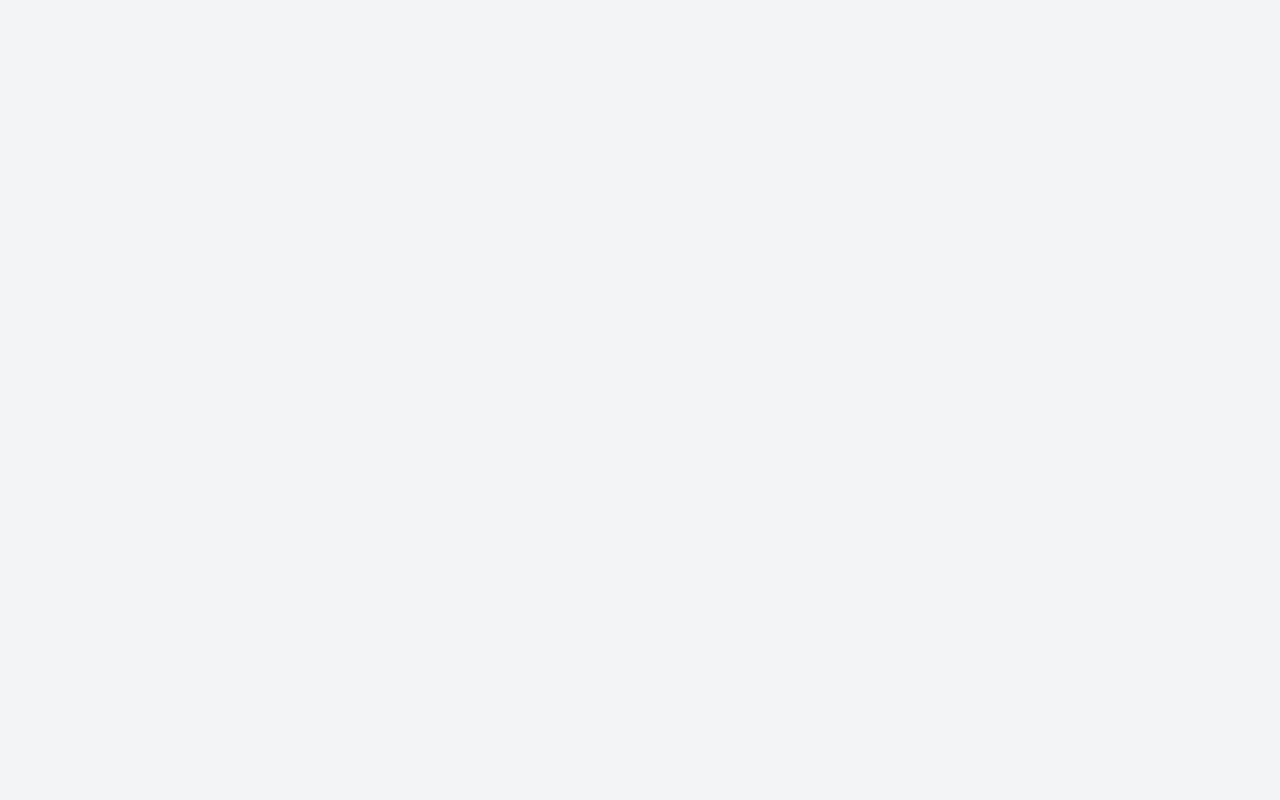
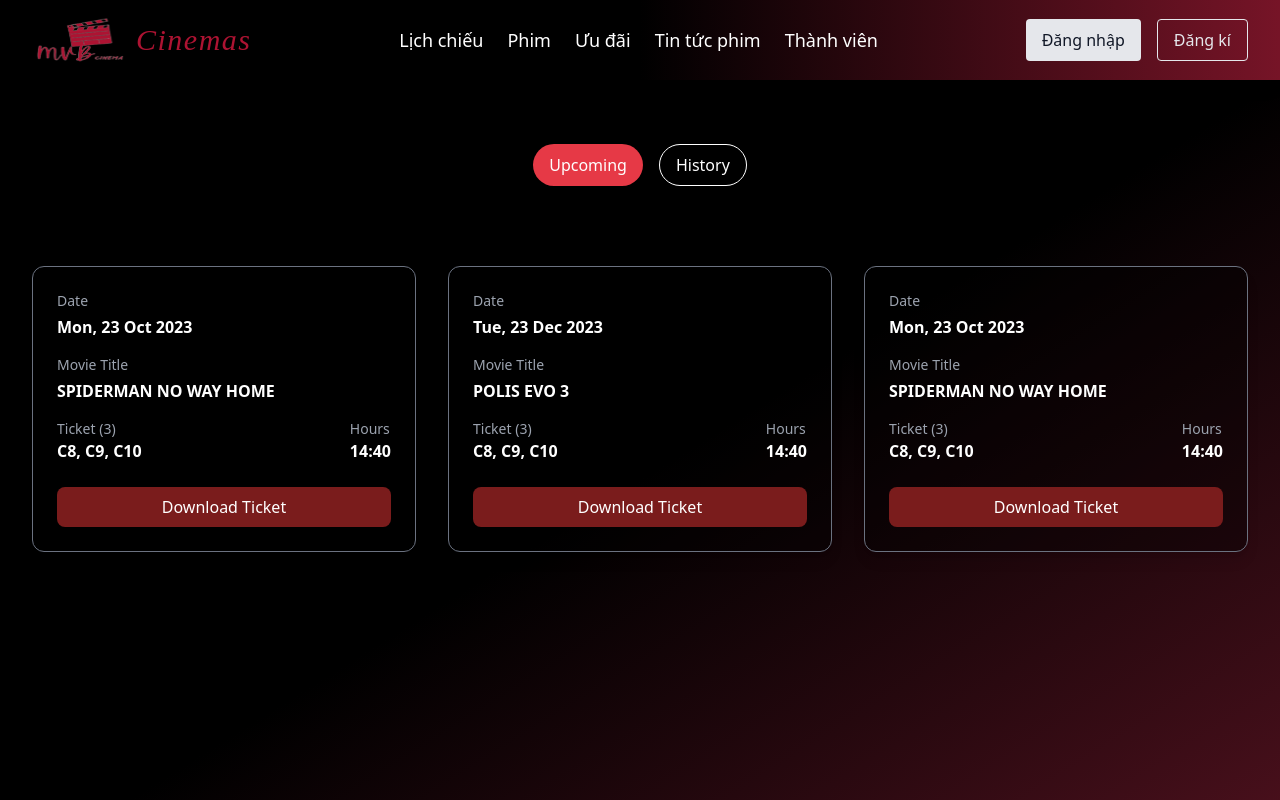
Before and after one commit to Manh8929/MOVIE_BOOKING_CAPSTONE2, a React (Vite) app in the folder Frontend/: page /ticket-up-his in a window 1280 px wide. Before the commit this address had no page. Shown: the top 800 px of the page. Built offline with nearby package versions, Linux system fonts and the light colour scheme.

Commit message:
Create UI Ticket Upcoming and history, setup color All

```diff
--- a/Frontend/src/components/HeaderComponent/HeaderComponent.jsx
+++ b/Frontend/src/components/HeaderComponent/HeaderComponent.jsx
@@ -8,11 +8,11 @@ const HeaderComponent = () => {
   const [isOpen, setIsOpen] = useState(false);
 
   return (
-    <header className="fixed top-0 left-0 w-full flex items-center justify-between px-8 py-4 bg-gradient-to-r from-black via-black to-green-900 shadow-lg z-50">
+    <header className="fixed top-0 left-0 w-full flex items-center justify-between px-8 py-4 bg-gradient-to-r from-black via-black to-[rgb(118,20,39)] shadow-lg z-50">
       {/* Logo */}
-      <Link to='/' className="flex items-center space-x-2 cursor-pointer">
+      <Link to="/" className="flex items-center space-x-2 cursor-pointer">
         <img src={logo} alt="Logo" className="w-24 h-12" />
-        <span className="text-3xl text-green-500 font-[Playfair] italic tracking-wider drop-shadow-md">
+        <span className="text-3xl text-[#AD1332] font-[Playfair] italic tracking-wider drop-shadow-md">
           Cinemas
         </span>
       </Link>
@@ -24,15 +24,18 @@ const HeaderComponent = () => {
 
       {/* Buttons */}
       <div className="hidden md:flex space-x-4">
-        <button className="bg-green-500 text-white px-4 py-2 rounded hover:bg-green-600 transition-transform transform hover:-translate-y-1">
+        <button className="bg-[#E5E7EB] text-[#111827] px-4 py-2 rounded hover:bg-[#D1D5DB] transition-transform transform hover:-translate-y-1">
           Đăng nhập
         </button>
-        <button className="border border-green-500 text-green-500 px-4 py-2 rounded hover:bg-green-500 hover:text-white transition-transform transform hover:-translate-y-1">
+        <button className="border border-[#E5E7EB] text-[#E5E7EB] px-4 py-2 rounded hover:bg-[#E5E7EB] hover:text-[#111827] transition-transform transform hover:-translate-y-1">
           Đăng kí
         </button>
       </div>
 
-      <button className="md:hidden text-white text-2xl" onClick={() => setIsOpen(!isOpen)}>
+      <button
+        className="md:hidden text-white text-2xl"
+        onClick={() => setIsOpen(!isOpen)}
+      >
         {isOpen ? <FiX /> : <FiMenu />}
       </button>
 
@@ -40,7 +43,10 @@ const HeaderComponent = () => {
       {isOpen && (
         <div className="fixed top-0 left-0 w-full h-full bg-black bg-opacity-80 flex flex-col items-center space-y-6 p-8 transition-all duration-300 z-50">
           {/* Close Button */}
-          <button className="absolute top-4 right-6 text-white text-3xl" onClick={() => setIsOpen(false)}>
+          <button
+            className="absolute top-4 right-6 text-white text-3xl"
+            onClick={() => setIsOpen(false)}
+          >
             <FiX />
           </button>
 
--- a/Frontend/src/components/MovieListComponent/MoviesSection.jsx
+++ b/Frontend/src/components/MovieListComponent/MoviesSection.jsx
@@ -74,7 +74,7 @@ const MoviesSection = () => {
 const MovieListComponent = ({ title, movies }) => {
     return (
         <div className="max-w-7xl mx-auto px-4 py-8">
-            <h2 className="text-3xl font-bold text-gray-800 text-center mb-6 uppercase tracking-wide">
+            <h2 className="text-3xl font-bold text-white text-center mb-6 uppercase tracking-wide">
                 {title}
             </h2>
             <Swiper
--- /dev/null
+++ b/Frontend/src/components/MyTicketUpComponent/MyTicketHisComponent.jsx
@@ -0,0 +1,59 @@
+import React from 'react'
+
+const MyTicketHisComponent = () => {
+  return (
+    <div className="grid grid-cols-1 md:grid-cols-2 lg:grid-cols-3 gap-8 justify-items-center">
+      {/* Ticket Card 1 */}
+      <div className="border border-gray-500 rounded-xl p-6 w-full max-w-sm bg-black bg-opacity-40 shadow-lg">
+        <div className="mb-6">
+          <p className="text-gray-400 text-sm">Date</p>
+          <p className="font-semibold mb-4">Mon, 23 Oct 2023</p>
+
+          <p className="text-gray-400 text-sm">Movie Title</p>
+          <p className="font-semibold mb-4">SPIDERMAN NO WAY HOME</p>
+
+          <div className="flex justify-between">
+            <div>
+              <p className="text-gray-400 text-sm">Ticket (3)</p>
+              <p className="font-semibold">C8, C9, C10</p>
+            </div>
+            <div>
+              <p className="text-gray-400 text-sm">Hours</p>
+              <p className="font-semibold">14:40</p>
+            </div>
+          </div>
+        </div>
+        <button className="w-full bg-green-300 text-black py-2 rounded-lg hover:bg-green-400">
+          Download Ticket
+        </button>
+      </div>
+
+      {/* Ticket Card 2 */}
+      <div className="border border-gray-500 rounded-xl p-6 w-full max-w-sm bg-black bg-opacity-40 shadow-lg">
+        <div className="mb-6">
+          <p className="text-gray-400 text-sm">Date</p>
+          <p className="font-semibold mb-4">Mon, 23 Oct 2023</p>
+
+          <p className="text-gray-400 text-sm">Movie Title</p>
+          <p className="font-semibold mb-4">SPIDERMAN NO WAY HOME</p>
+
+          <div className="flex justify-between">
+            <div>
+              <p className="text-gray-400 text-sm">Ticket (3)</p>
+              <p className="font-semibold">C8, C9, C10</p>
+            </div>
+            <div>
+              <p className="text-gray-400 text-sm">Hours</p>
+              <p className="font-semibold">14:40</p>
+            </div>
+          </div>
+        </div>
+        <button className="w-full bg-green-300 text-black py-2 rounded-lg hover:bg-green-400">
+          Download Ticket
+        </button>
+      </div>
+    </div>
+  );
+}
+
+export default MyTicketHisComponent
--- /dev/null
+++ b/Frontend/src/components/MyTicketUpComponent/MyTicketUpComponent.jsx
@@ -0,0 +1,84 @@
+import React from 'react'
+
+const MyTicketUpComponent = () => {
+  return (
+    <div className="grid grid-cols-1 md:grid-cols-2 lg:grid-cols-3 gap-8 justify-items-center">
+      {/* Ticket Card */}
+      <div className="border border-gray-500 rounded-xl p-6 w-full max-w-sm bg-black bg-opacity-40 flex flex-col justify-between shadow-lg">
+        <div>
+          <p className="text-gray-400 text-sm mb-1">Date</p>
+          <p className="font-semibold mb-4">Mon, 23 Oct 2023</p>
+
+          <p className="text-gray-400 text-sm mb-1">Movie Title</p>
+          <p className="font-semibold mb-4">SPIDERMAN NO WAY HOME</p>
+
+          <div className="flex justify-between mb-6">
+            <div>
+              <p className="text-gray-400 text-sm">Ticket (3)</p>
+              <p className="font-semibold">C8, C9, C10</p>
+            </div>
+            <div>
+              <p className="text-gray-400 text-sm">Hours</p>
+              <p className="font-semibold">14:40</p>
+            </div>
+          </div>
+        </div>
+        <button className="w-full bg-[#7A1C1C] hover:bg-[#E63946] text-white py-2 rounded-lg">
+          Download Ticket
+        </button>
+      </div>
+
+      {/* Ticket Card 2 */}
+      <div className="border border-gray-500 rounded-xl p-6 w-full max-w-sm bg-black bg-opacity-40 flex flex-col justify-between shadow-lg">
+        <div>
+          <p className="text-gray-400 text-sm mb-1">Date</p>
+          <p className="font-semibold mb-4">Tue, 23 Dec 2023</p>
+
+          <p className="text-gray-400 text-sm mb-1">Movie Title</p>
+          <p className="font-semibold mb-4">POLIS EVO 3</p>
+
+          <div className="flex justify-between mb-6">
+            <div>
+              <p className="text-gray-400 text-sm">Ticket (3)</p>
+              <p className="font-semibold">C8, C9, C10</p>
+            </div>
+            <div>
+              <p className="text-gray-400 text-sm">Hours</p>
+              <p className="font-semibold">14:40</p>
+            </div>
+          </div>
+        </div>
+        <button className="w-full bg-[#7A1C1C] hover:bg-[#E63946] text-white py-2 rounded-lg">
+          Download Ticket
+        </button>
+      </div>
+
+      {/* Ticket Card 3 */}
+      <div className="border border-gray-500 rounded-xl p-6 w-full max-w-sm bg-black bg-opacity-40 flex flex-col justify-between shadow-lg">
+        <div>
+          <p className="text-gray-400 text-sm mb-1">Date</p>
+          <p className="font-semibold mb-4">Mon, 23 Oct 2023</p>
+
+          <p className="text-gray-400 text-sm mb-1">Movie Title</p>
+          <p className="font-semibold mb-4">SPIDERMAN NO WAY HOME</p>
+
+          <div className="flex justify-between mb-6">
+            <div>
+              <p className="text-gray-400 text-sm">Ticket (3)</p>
+              <p className="font-semibold">C8, C9, C10</p>
+            </div>
+            <div>
+              <p className="text-gray-400 text-sm">Hours</p>
+              <p className="font-semibold">14:40</p>
+            </div>
+          </div>
+        </div>
+        <button className="w-full bg-[#7A1C1C] hover:bg-[#E63946] text-white py-2 rounded-lg">
+          Download Ticket
+        </button>
+      </div>
+    </div>
+  );
+}
+
+export default MyTicketUpComponent
--- a/Frontend/src/components/NavbarComponent/NavbarComponent.jsx
+++ b/Frontend/src/components/NavbarComponent/NavbarComponent.jsx
@@ -11,13 +11,17 @@ const NavbarComponent = () => {
           { path: "/movies", label: "Phim" },
           { path: "/deals", label: "Ưu đãi" },
           { path: "/news", label: "Tin tức phim" },
-                { path: "/members", label: "Thành viên" }
+          { path: "/members", label: "Thành viên" },
         ].map((item) => (
           <Link
             key={item.path}
             to={item.path}
             className={`transition-transform transform hover:-translate-y-1
-                        ${location.pathname === item.path ? "text-green-400 font-bold" : "hover:text-green-400"}`}
+                        ${
+                          location.pathname === item.path
+                            ? "text-[#E63946] font-bold"
+                            : "hover:text-[#E63946]"
+                        }`}
           >
             {item.label}
           </Link>
--- a/Frontend/src/pages/HomePage.jsx
+++ b/Frontend/src/pages/HomePage.jsx
@@ -5,7 +5,7 @@ import PromotionSectionComponent from "../components/PromotionSectionComponent/P
 
 const HomePage = () => {
   return (
-    <div className="mt-[80px] w-full flex items-center flex-col ">
+    <div className="mt-[80px] w-full flex items-center flex-col bg-gradient-to-br from-black via-black to-[#4f111e]">
       <SliderComponent />
       <MoviesSection />
       <PromotionSectionComponent/>
--- a/Frontend/src/pages/MyTicketPage.jsx
+++ b/Frontend/src/pages/MyTicketPage.jsx
@@ -2,7 +2,7 @@ import React from "react";
 
 const MyTicketPage = () => {
   return (
-    <div className="min-h-screen bg-gradient-to-br from-black via-black to-green-900 text-white flex flex-col ">
+    <div className="min-h-screen bg-gradient-to-br from-black via-black to-[#4f111e] text-white flex flex-col ">
       <h1 className="font-bold m-10 mt-36 ml-60 pl-8 text-2xl sm:text-3xl md:text-3xl lg:text-4xl xl:text-4xl">
         Ticket Detail
       </h1>
@@ -31,11 +31,11 @@ const MyTicketPage = () => {
           </div>
         </div>
 
-        <button className="w-full bg-blue-800 hover:bg-blue-700 text-white py-3 rounded-lg transition">
+        <button className="w-full bg-[#7A1C1C] hover:bg-[#E63946] text-white py-3 rounded-lg transition">
           Download Ticket
         </button>
       </div>
-      <button className="mt-10 border border-gray-500 rounded-lg px-10 py-4 hover:bg-white hover:text-black transition mx-auto">
+      <button className="mt-10 border border-gray-500 rounded-lg px-10 py-4 hover:bg-[#db767e] hover:text-black transition mx-auto">
         Back to Homepage
       </button>
     </div>
--- /dev/null
+++ b/Frontend/src/pages/TicketUpHisPage.jsx
@@ -0,0 +1,40 @@
+import React, { useState } from "react";
+import MyTicketUpComponent from "../components/MyTicketUpComponent/MyTicketUpComponent";
+import MyTicketHisComponent from "../components/MyTicketUpComponent/MyTicketHisComponent";
+
+const TicketUpHisPage = () => {
+  const [activeTab, setActiveTab] = useState("upcoming");
+  return (
+    <div className="mt-[80px] w-full, min-h-screen bg-gradient-to-br from-black via-black to-[#4f111e] text-white p-8">
+      <div className="flex justify-center mb-20 mt-8">
+        <button
+          onClick={() => setActiveTab("upcoming")}
+          className={`px-4 py-2 rounded-full mr-4 ${
+            activeTab === "upcoming"
+              ? "bg-[#E63946] text-white"
+              : "border border-white"
+          }`}
+        >
+          Upcoming
+        </button>
+        <button
+          onClick={() => setActiveTab("history")}
+          className={`px-4 py-2 border rounded-full ${
+            activeTab === "history"
+              ? "bg-[#E63946] text-white"
+              : "border border-white"
+          }`}
+        >
+          History
+        </button>
+      </div>
+      {activeTab === "upcoming" ? (
+        <MyTicketUpComponent />
+      ) : (
+        <MyTicketHisComponent />
+      )}
+    </div>
+  );
+};
+
+export default TicketUpHisPage;
```
Also changed, not shown: Frontend/src/components/MovieListComponent/ComingSoonFilm.jsx (+38 -11 lines), Frontend/src/components/MovieListComponent/NowShowingFilm.jsx (+38 -11 lines), Frontend/src/pages/ViewAllFilm.jsx (+11 -3 lines), Frontend/src/routes/index.js (+7 -0 lines), Frontend/src/assets/img/logo_movie.png. Lines whose indentation alone changed are shown as unchanged.
